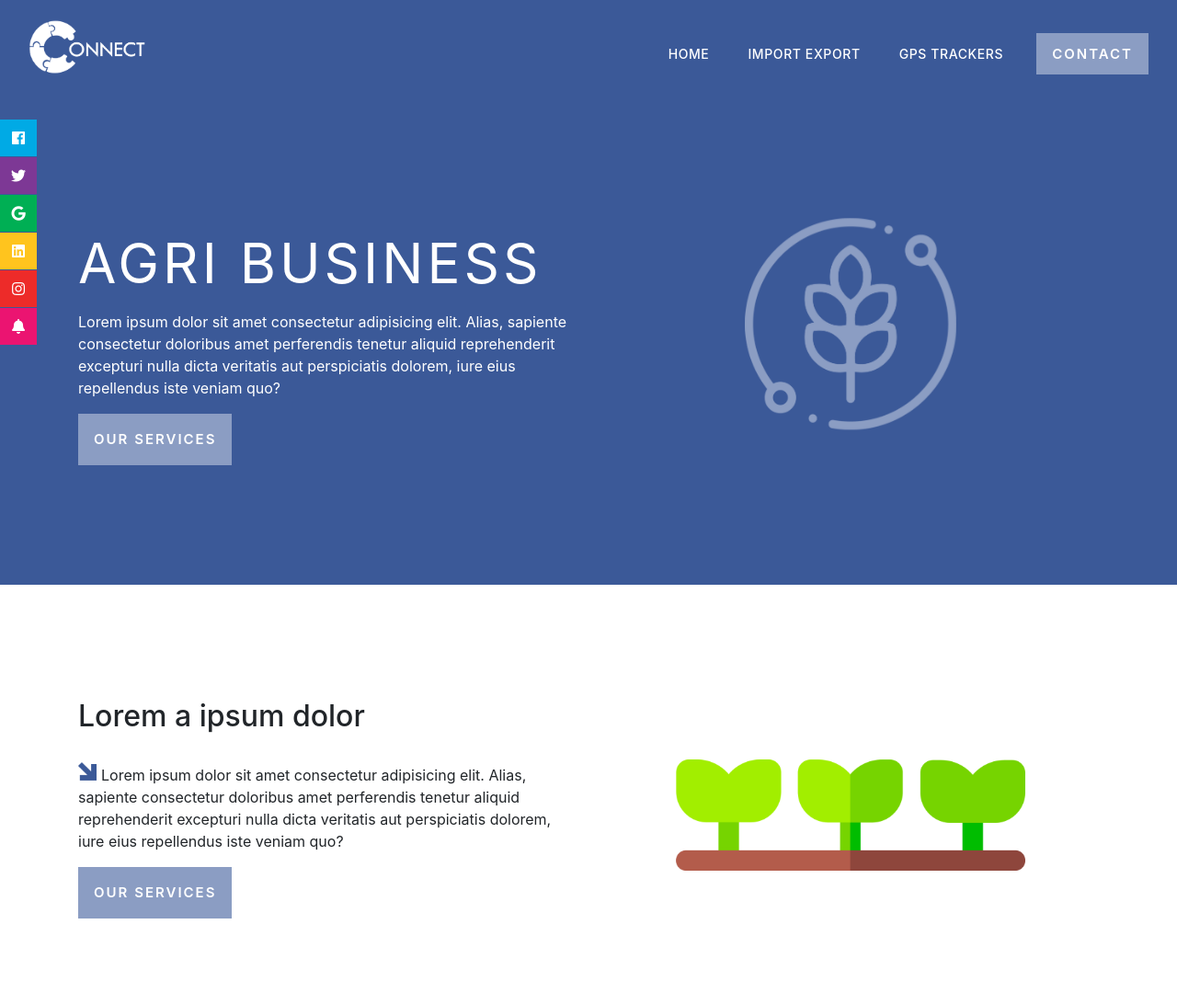
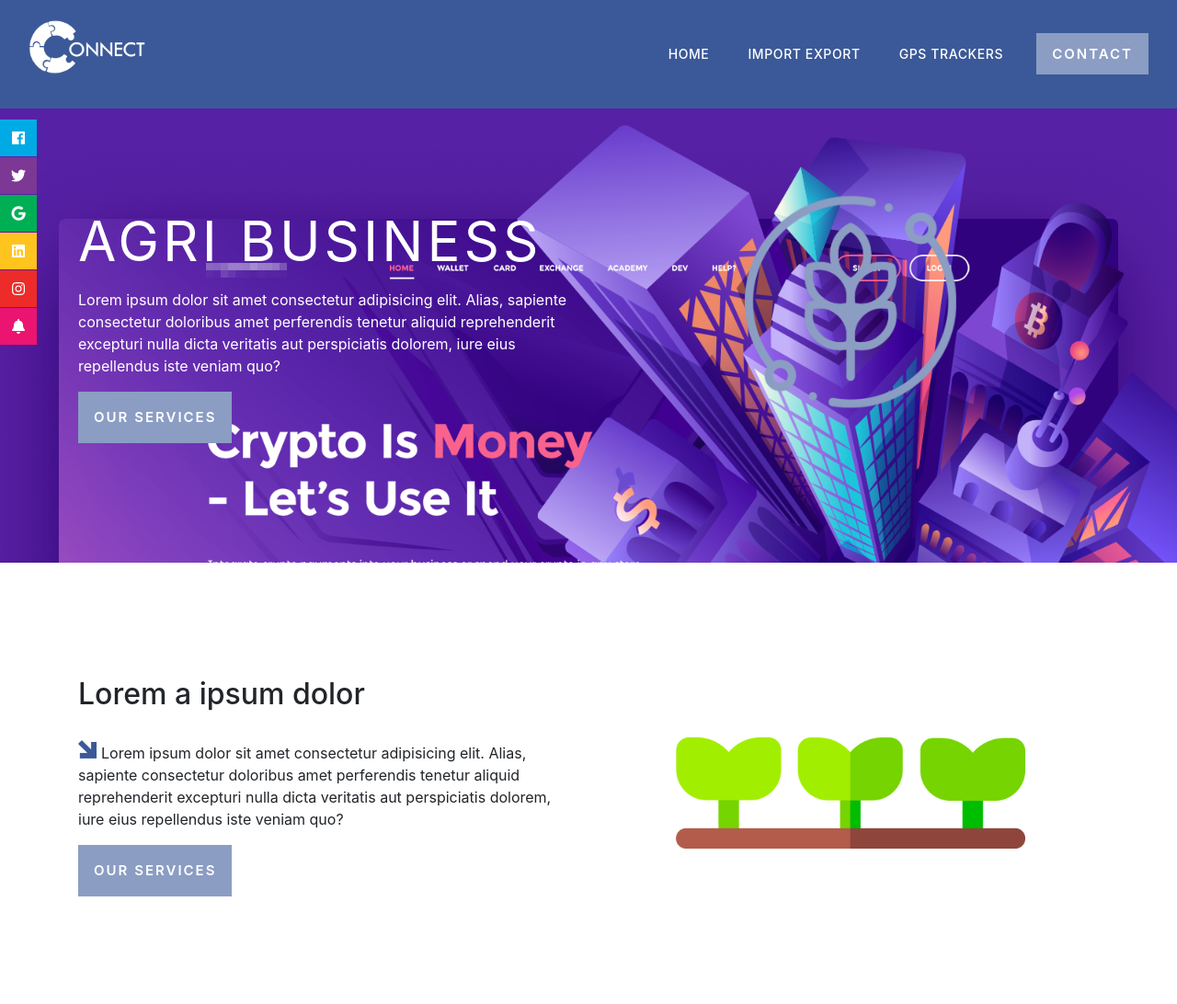
Before and after one commit to FilenberTech/connect_updated, a plain HTML site: page agri/index.html in a window 1280 px wide. Shown: the top 1092 px of the page at 92% size. Drawn offline with nearby package versions, Linux system fonts and the light colour scheme.

Commit message:
Update index.html

```diff
--- a/agri/index.html
+++ b/agri/index.html
@@ -55,7 +55,7 @@
   </div>
 </div>
 
-    <section class="bg-pri container-fluid mb-4 py-2">
+    <section class="bg-pri container-fluid  py-2">
         <!--Navbar -->
         <nav class=" navbar navbar-expand-lg navbar-dark unique-color-dark">
             <p class="navbar-brand " href="#"><img src="../assets/img/fav.png" width="130px;"></p>
@@ -85,6 +85,10 @@
 
     </section>
 
+
+    <section style="background: url(../assets/img/bg.jpg);
+    background-repeat: no-repeat;
+    background-size: cover; ">
     <div class="container text-center text-white">
         <div class="row pad-er">
 
@@ -101,6 +105,9 @@
 
         </div>
     </div>
+    </section>
+
+
 
     <section class="bg-white">
         <div class="container text-center">
```
